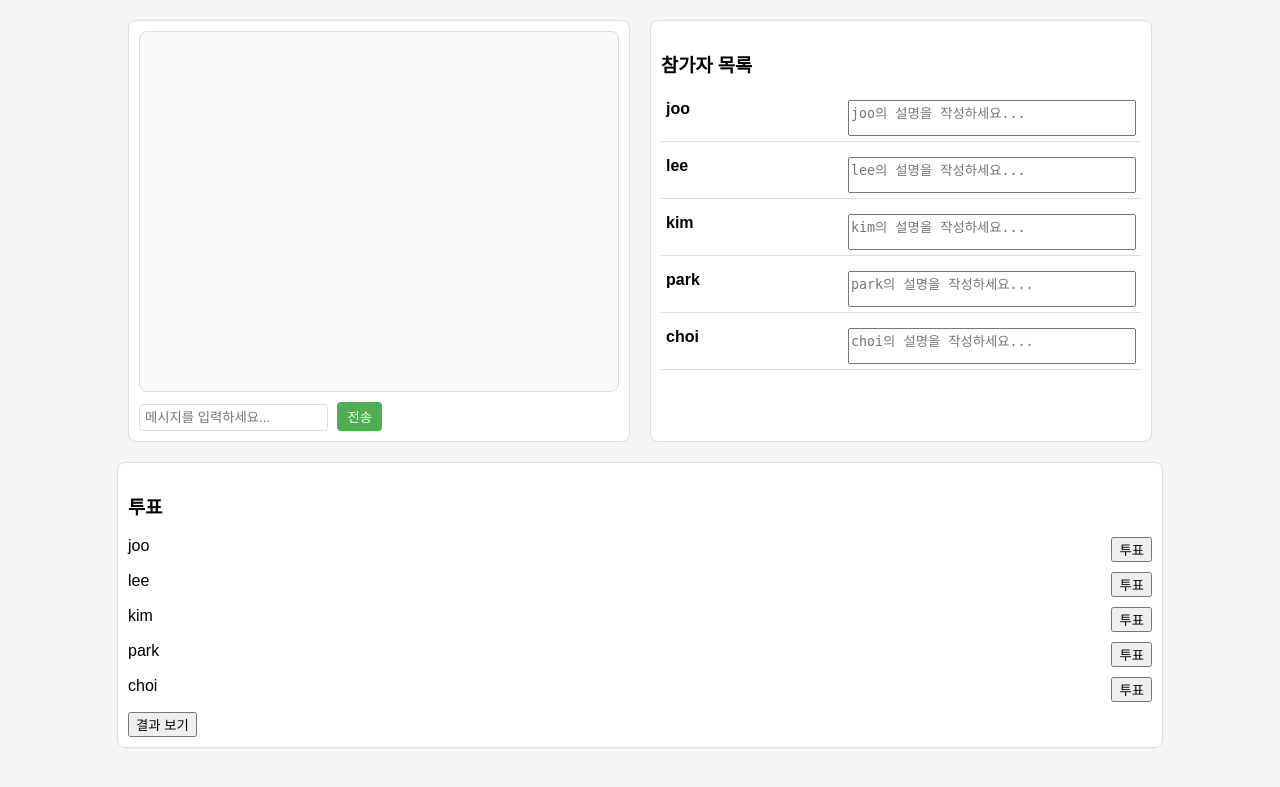
After one commit to youngkwangjoo/gamebox, a Django app: template liargame/templates/liargame/room_detail.html in a window 1280 px wide. The commit adds this page. Shown: the top 787 px of the page. Run offline with Django 4.2, Linux system fonts and the light colour scheme; the template is opened without the code that fills it, so the values that code supplies are empty.

Commit message:
feat: 실시간채팅 기능추가

```diff
--- a/gamebox/asgi.py
+++ b/gamebox/asgi.py
@@ -2,15 +2,15 @@ import os
 from django.core.asgi import get_asgi_application
 from channels.routing import ProtocolTypeRouter, URLRouter
 from channels.auth import AuthMiddlewareStack
-from liargame.routing import websocket_urlpatterns  # WebSocket 라우팅 가져오기
+from liargame.routing import websocket_urlpatterns
 
 os.environ.setdefault('DJANGO_SETTINGS_MODULE', 'gamebox.settings')
 
 application = ProtocolTypeRouter({
-    "http": get_asgi_application(),  # HTTP 요청 처리
+    "http": get_asgi_application(),
     "websocket": AuthMiddlewareStack(
         URLRouter(
-            websocket_urlpatterns  # WebSocket URL 라우팅
+            websocket_urlpatterns
         )
     ),
 })
--- a/gamebox/settings.py
+++ b/gamebox/settings.py
@@ -123,3 +123,9 @@ STATIC_URL = 'static/'
 # https://docs.djangoproject.com/en/4.2/ref/settings/#default-auto-field
 
 DEFAULT_AUTO_FIELD = 'django.db.models.BigAutoField'
+
+CHANNEL_LAYERS = {
+    'default': {
+        'BACKEND': 'channels.layers.InMemoryChannelLayer',
+    },
+}
--- a/liargame/routing.py
+++ b/liargame/routing.py
@@ -2,5 +2,5 @@ from django.urls import re_path
 from . import consumers
 
 websocket_urlpatterns = [
-    re_path(r'ws/chat/$', consumers.ChatConsumer.as_asgi()),
+    re_path(r'ws/chat/(?P<room_id>\d+)/$', consumers.ChatConsumer.as_asgi()),
 ]
--- a/liargame/templates/liargame/game.html
+++ b/liargame/templates/liargame/game.html
@@ -112,7 +112,7 @@
                 {% if rooms %}
                     {% for room in rooms %}
                     <div class="room">
-                        <span class="room-name">{{ room.name }}</span>
+                        <a href="{% url 'room_detail' forloop.counter0 %}" class="room-name">{{ room.name }}</a>
                         <span class="room-players">{{ room.players }} players</span>
                     </div>
                     {% endfor %}
@@ -120,6 +120,7 @@
                     <p>아직 개설된 방이 없습니다.</p>
                 {% endif %}
             </div>
+
         </div>
 
         <!-- 방 만들기 버튼 -->
--- /dev/null
+++ b/liargame/templates/liargame/room_detail.html
@@ -0,0 +1,275 @@
+<!DOCTYPE html>
+<html lang="en">
+<head>
+    <meta charset="UTF-8">
+    <meta name="viewport" content="width=device-width, initial-scale=1.0">
+    <title>게임 페이지</title>
+    <style>
+        body {
+            font-family: Arial, sans-serif;
+            margin: 0;
+            padding: 0;
+            display: flex;
+            flex-direction: column;
+            align-items: center;
+            background-color: #f5f5f5;
+        }
+
+        .game-container {
+            display: flex;
+            flex-direction: row;
+            width: 80%;
+            margin-top: 20px;
+        }
+
+        /* 채팅 스타일 */
+        .chat-container {
+            flex: 1;
+            border: 1px solid #ddd;
+            border-radius: 8px;
+            padding: 10px;
+            background-color: #fff;
+            margin-right: 20px;
+            display: flex;
+            flex-direction: column;
+            height: 400px;
+        }
+
+        .chat-log {
+            flex: 1;
+            overflow-y: auto;
+            margin-bottom: 10px;
+            padding: 5px;
+            border: 1px solid #ddd;
+            border-radius: 8px;
+            background-color: #f9f9f9;
+        }
+
+        .chat-log .message {
+            margin: 5px 0;
+            display: flex;
+            align-items: flex-start;
+        }
+
+        .chat-log .message.self {
+            justify-content: flex-end;
+        }
+
+        .chat-log .message .nickname {
+            font-weight: bold;
+            margin-right: 5px;
+        }
+
+        .chat-log .message .text {
+            background-color: #e0e0e0;
+            padding: 8px;
+            border-radius: 10px;
+            max-width: 60%;
+            word-wrap: break-word;
+        }
+
+        .chat-log .message.self .text {
+            background-color: #4CAF50;
+            color: white;
+        }
+
+        #chat-message-input {
+            flex: 1;
+            padding: 5px;
+            border: 1px solid #ddd;
+            border-radius: 4px;
+        }
+
+        #chat-message-submit {
+            padding: 5px 10px;
+            border: none;
+            background-color: #4CAF50;
+            color: white;
+            cursor: pointer;
+            border-radius: 4px;
+            margin-left: 5px;
+        }
+
+        #chat-message-submit:hover {
+            background-color: #45a049;
+        }
+
+        /* 참가자 스타일 */
+        .participants-container {
+            flex: 1;
+            border: 1px solid #ddd;
+            border-radius: 8px;
+            padding: 10px;
+            background-color: #fff;
+            display: flex;
+            flex-direction: column;
+        }
+
+        .participant {
+            display: flex;
+            justify-content: space-between;
+            margin-bottom: 10px;
+            padding: 5px;
+            border-bottom: 1px solid #ddd;
+        }
+
+        .participant .nickname {
+            font-weight: bold;
+        }
+
+        .participant textarea {
+            width: 60%;
+            resize: none;
+        }
+
+        /* 투표 스타일 */
+        .vote-container {
+            margin-top: 20px;
+            width: 80%;
+            padding: 10px;
+            border: 1px solid #ddd;
+            border-radius: 8px;
+            background-color: #fff;
+        }
+
+        .vote-container .vote-participant {
+            display: flex;
+            justify-content: space-between;
+            margin-bottom: 10px;
+        }
+
+        .vote-result {
+            margin-top: 10px;
+            padding: 10px;
+            background-color: #f1f1f1;
+            border: 1px solid #ddd;
+            border-radius: 8px;
+            display: none;
+        }
+    </style>
+</head>
+<body>
+    <div class="game-container">
+        <!-- 채팅 -->
+        <div class="chat-container">
+            <div class="chat-log" id="chat-log"></div>
+            <div>
+                <input id="chat-message-input" type="text" placeholder="메시지를 입력하세요...">
+                <button id="chat-message-submit">전송</button>
+            </div>
+        </div>
+
+        <!-- 참가자 목록 -->
+        <div class="participants-container" id="participants-container">
+            <h3>참가자 목록</h3>
+        </div>
+    </div>
+
+    <!-- 투표 -->
+    <div class="vote-container">
+        <h3>투표</h3>
+        <div id="vote-participants">
+            <!-- 참가자 목록이 추가됩니다 -->
+        </div>
+        <button id="show-results">결과 보기</button>
+        <div class="vote-result" id="vote-result">
+            <!-- 투표 결과가 표시됩니다 -->
+        </div>
+    </div>
+
+    <script>
+        document.addEventListener('DOMContentLoaded', () => {
+            // Mock 참가자 데이터
+            const participants = ['joo', 'lee', 'kim', 'park', 'choi'];
+            const nickname = 'joo'; // 자신의 닉네임
+
+            // 채팅 WebSocket
+            const chatLog = document.getElementById('chat-log');
+            const messageInput = document.getElementById('chat-message-input');
+            const sendButton = document.getElementById('chat-message-submit');
+
+            function addMessageToLog(sender, message, self) {
+                const messageElement = document.createElement('div');
+                messageElement.classList.add('message', self ? 'self' : '');
+
+                const nicknameElement = document.createElement('span');
+                nicknameElement.classList.add('nickname');
+                nicknameElement.textContent = `${sender}:`;
+
+                const textElement = document.createElement('span');
+                textElement.classList.add('text');
+                textElement.textContent = message;
+
+                messageElement.appendChild(nicknameElement);
+                messageElement.appendChild(textElement);
+                chatLog.appendChild(messageElement);
+
+                chatLog.scrollTop = chatLog.scrollHeight;
+            }
+
+            sendButton.onclick = () => {
+                const message = messageInput.value.trim();
+                if (message) {
+                    addMessageToLog(nickname, message, true);
+                    messageInput.value = '';
+                }
+            };
+
+            // 참가자 목록 렌더링
+            const participantsContainer = document.getElementById('participants-container');
+            participants.forEach((participant) => {
+                const participantElement = document.createElement('div');
+                participantElement.classList.add('participant');
+
+                const nameElement = document.createElement('span');
+                nameElement.classList.add('nickname');
+                nameElement.textContent = participant;
+
+                const descriptionInput = document.createElement('textarea');
+                descriptionInput.placeholder = `${participant}의 설명을 작성하세요...`;
+
+                participantElement.appendChild(nameElement);
+                participantElement.appendChild(descriptionInput);
+                participantsContainer.appendChild(participantElement);
+            });
+
+            // 투표 UI
+            const voteContainer = document.getElementById('vote-participants');
+            const voteResult = document.getElementById('vote-result');
+            const showResultsButton = document.getElementById('show-results');
+            const votes = {};
+
+            participants.forEach((participant) => {
+                votes[participant] = 0;
+
+                const voteElement = document.createElement('div');
+                voteElement.classList.add('vote-participant');
+
+                const nameElement = document.createElement('span');
+                nameElement.textContent = participant;
+
+                const voteButton = document.createElement('button');
+                voteButton.textContent = '투표';
+                voteButton.onclick = () => {
+                    votes[participant] += 1;
+                    alert(`${participant}에게 투표했습니다.`);
+                };
+
+                voteElement.appendChild(nameElement);
+                voteElement.appendChild(voteButton);
+                voteContainer.appendChild(voteElement);
+            });
+
+            showResultsButton.onclick = () => {
+                voteResult.innerHTML = '';
+                for (const participant in votes) {
+                    const resultElement = document.createElement('div');
+                    resultElement.textContent = `${participant}: ${votes[participant]}표`;
+                    voteResult.appendChild(resultElement);
+                }
+                voteResult.style.display = 'block';
+            };
+        });
+    </script>
+</body>
+</html>
--- a/liargame/urls.py
+++ b/liargame/urls.py
@@ -2,8 +2,9 @@ from django.urls import path
 from . import views
 
 urlpatterns = [
-    path('', views.home, name='home'),         # 1페이지
-    path('join/', views.join, name='join'),   # 2페이지
-    path('game/', views.game, name='game'),   # 3페이지
-    path('create-room/', views.create_room, name='create_room'),  # 4페이지
+    path('', views.home, name='home'),
+    path('join/', views.join, name='join'),
+    path('game/', views.game, name='game'),
+    path('create-room/', views.create_room, name='create_room'),
+    path('room/<int:room_id>/', views.room_detail, name='room_detail'),  # 방 상세 페이지
 ]
```
Also changed, not shown: liargame/consumers.py (+31 -11 lines), liargame/views.py (+17 -2 lines), README.md, db.sqlite3.
